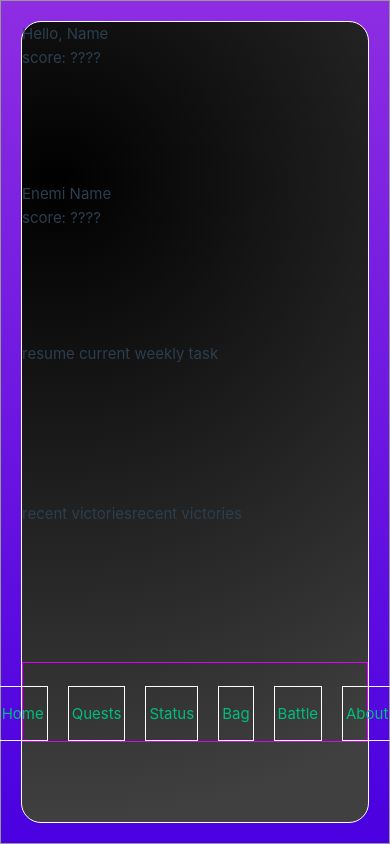
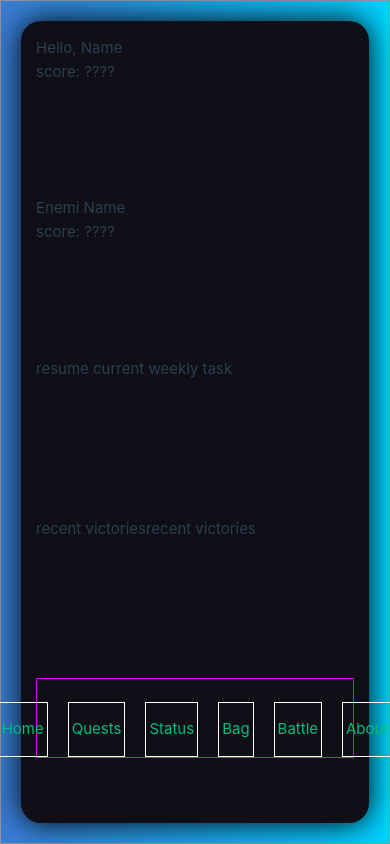
Before and after one commit to wally-jnyor/toDo_VueJs, a Vue app: page / in a window 390 px wide. Built offline with nearby package versions, Linux system fonts and the light colour scheme.

Commit message:
start designer responsive

```diff
--- a/src/components/TheWelcome.vue
+++ b/src/components/TheWelcome.vue
@@ -8,14 +8,10 @@
       Enemi Name
       <div class="score">score: ????</div>
     </div>
+    <div class="title">resume current weekly task</div>
+    <div class="title">recent victoriesrecent victories</div>
     <div class="title">
-      resume current weekly task
-    </div>
-    <div class="title">
-      recent victoriesrecent victories
-    </div>
-    <div class="title">
-      <footerStatusBar/>
+      <footerStatusBar />
     </div>
   </div>
 </template>
@@ -26,7 +22,6 @@ import footerStatusBar from './FooterStatusBar.vue'
 
 <style scoped>
 .main {
-  border: solid 1px #ffff;
   width: 60%;
   display: flex;
   flex-direction: column;
@@ -35,6 +30,7 @@ import footerStatusBar from './FooterStatusBar.vue'
 .title {
   width: 100%;
   height: 20%;
+  padding: 15px;
 }
 
 @media screen and (max-width: 1200px) {
@@ -45,9 +41,8 @@ import footerStatusBar from './FooterStatusBar.vue'
     flex-direction: column;
     justify-content: space-between;
     border-radius: 20px;
-  background: radial-gradient(circle at 10% 20%, rgb(0, 0, 0) 0%, rgb(64, 64, 64) 90.2%);
-
-
+    background-color: #100e17;
+    box-shadow: 0px 0px 30px rgba(0, 0, 0, 1.1);
   }
 }
 </style>
--- a/src/views/HomeView.vue
+++ b/src/views/HomeView.vue
@@ -27,9 +27,17 @@ main {
     display: flex;
     flex-direction: column;
     padding: 20px 20px 20px 20px;
-    background: #8e2de2; /* fallback for old browsers */
-    background: -webkit-linear-gradient(to top, #4a00e0, #8e2de2); /* Chrome 10-25, Safari 5.1-6 */
-    background: linear-gradient(to top, #4a00e0, #8e2de2);
+    background: #00d2ff; /* fallback for old browsers */
+    background: -webkit-linear-gradient(
+      to right,
+      #3a7bd5,
+      #00d2ff
+    ); /* Chrome 10-25, Safari 5.1-6 */
+    background: linear-gradient(
+      to right,
+      #3a7bd5,
+      #00d2ff
+    ); /* W3C, IE 10+/ Edge, Firefox 16+, Chrome 26+, Opera 12+, Safari 7+ */
   }
 }
 </style>
```
